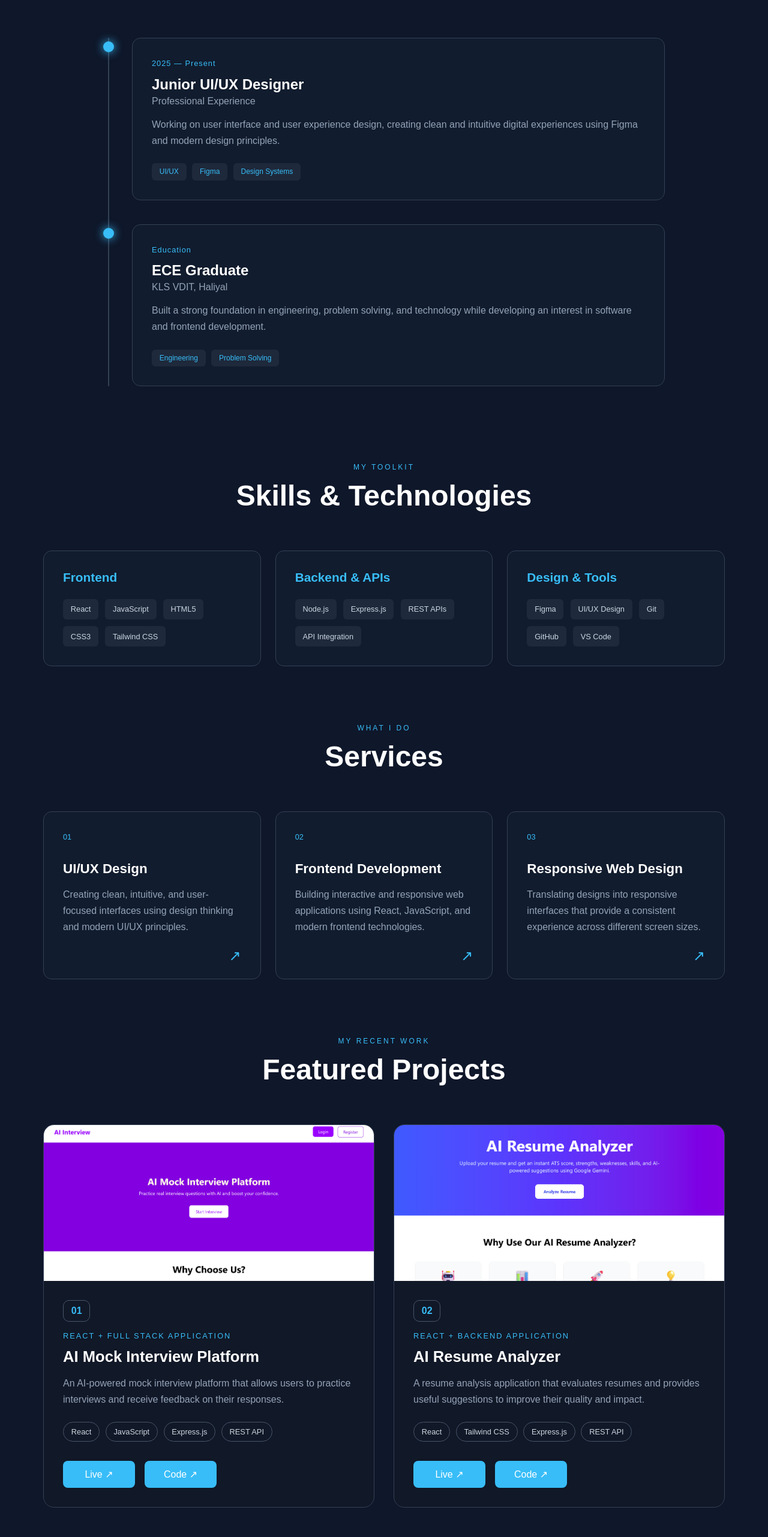
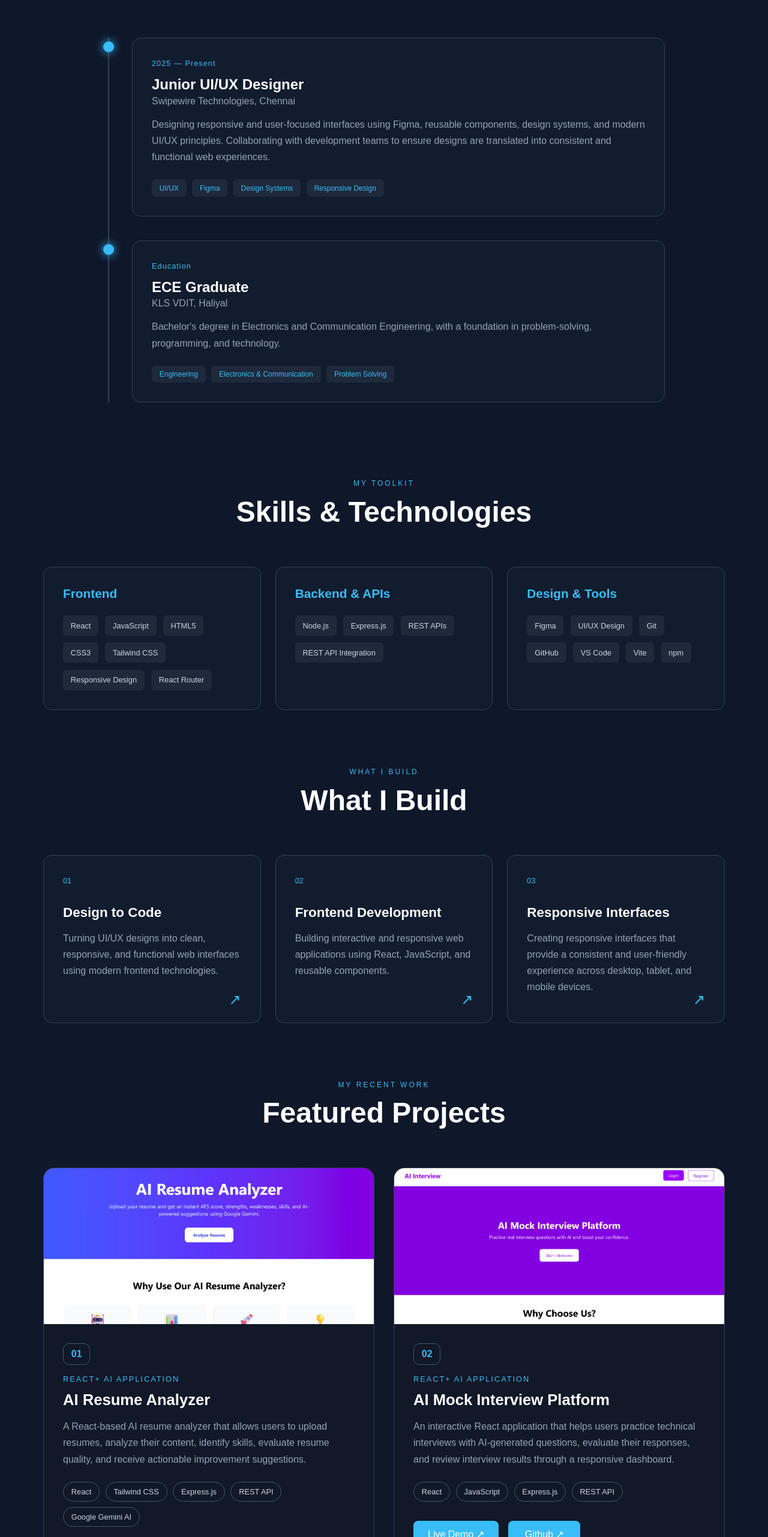
Before and after one commit to Suhasiniphatak/Portfolio-Suhasini-Phatak, a React app: page / in a window 1280 px wide. Shown: the part 1665-4228 px from the top of the page at 60% size. Built offline with nearby package versions, Linux system fonts and the light colour scheme; the HTML template or start-up script is replaced by a standard one.

Commit message:
Update portfolio content and sections

```diff
--- a/src/components/Contact.jsx
+++ b/src/components/Contact.jsx
@@ -11,16 +11,15 @@ const Contact = () => {
     >
       <div className="section-heading">
         <p>GET IN TOUCH</p>
-        <h2>Let's Work Together</h2>
+        <h2>Let's Build Something Together</h2>
       </div>
 
       <div className="contact-container">
         <div className="contact-text">
-          <h3>Have a project in mind?</h3>
+          <h3>Looking for a Frontend Developer?</h3>
 
           <p>
-            I'm always open to discussing new opportunities, frontend
-            projects, and ways to create meaningful digital experiences.
+            I'm open to frontend development opportunities where I can contribute my UI/UX experience, React skills, and passion for building user-focused web applications.
           </p>
 
           <a
--- a/src/components/Experience.jsx
+++ b/src/components/Experience.jsx
@@ -23,18 +23,17 @@ const Experience = () => {
 
             <h3>Junior UI/UX Designer</h3>
 
-            <h4>Professional Experience</h4>
+            <h4>Swipewire Technologies, Chennai</h4>
 
             <p>
-              Working on user interface and user experience design, creating
-              clean and intuitive digital experiences using Figma and modern
-              design principles.
+              Designing responsive and user-focused interfaces using Figma, reusable components, design systems, and modern UI/UX principles. Collaborating with development teams to ensure designs are translated into consistent and functional web experiences.
             </p>
 
             <div className="experience-tags">
               <span>UI/UX</span>
               <span>Figma</span>
               <span>Design Systems</span>
+              <span>Responsive Design</span>
             </div>
           </div>
         </div>
@@ -50,13 +49,12 @@ const Experience = () => {
             <h4>KLS VDIT, Haliyal</h4>
 
             <p>
-              Built a strong foundation in engineering, problem solving, and
-              technology while developing an interest in software and frontend
-              development.
+              Bachelor's degree in Electronics and Communication Engineering, with a foundation in problem-solving, programming, and technology.
             </p>
 
             <div className="experience-tags">
               <span>Engineering</span>
+              <span>Electronics & Communication</span>
               <span>Problem Solving</span>
             </div>
           </div>
--- a/src/components/Github.jsx
+++ b/src/components/Github.jsx
@@ -13,11 +13,10 @@ const Github = () => {
         <div>
           <p className="github-label">BUILDING IN PUBLIC</p>
 
-          <h2>Always learning. Always building.</h2>
+          <h2>Building. Learning. Improving.</h2>
 
           <p className="github-description">
-            I continuously work on personal projects and explore new
-            technologies to improve my frontend development skills.
+            I build and improve real-world frontend projects using React and modern web technologies while continuously strengthening my development skills.
           </p>
 
           <a
@@ -33,6 +32,10 @@ const Github = () => {
         <div className="github-visual">
           <div className="code-line">
             <span>const</span> developer = {"{"}
+          </div>
+
+          <div className="code-line indent">
+            <span>role:</span> Frontend Developer,
           </div>
 
           <div className="code-line indent">
--- a/src/components/Projects.jsx
+++ b/src/components/Projects.jsx
@@ -2,39 +2,40 @@ import { motion } from "framer-motion";
 
 const Projects = () => {
   const projects = [
+
     {
       number: "01",
+      title: "AI Resume Analyzer",
+      type: "REACT+ AI APPLICATION",
+      image: "/ai-resume-analyzer.png",
+      liveLink:
+        "https://ai-resume-analyzer-jet-chi.vercel.app/",
+      githubLink:
+        "https://github.com/Suhasiniphatak/AI-Resume-Analyzer",
+      description:
+        "A React-based AI resume analyzer that allows users to upload resumes, analyze their content, identify skills, evaluate resume quality, and receive actionable improvement suggestions.",
+      technologies: [
+        "React",
+        "Tailwind CSS",
+        "Express.js",
+        "REST API",
+        "Google Gemini AI",
+      ],
+    },
+    {
+      number: "02",
       title: "AI Mock Interview Platform",
-      type: "React + Full Stack Application",
+      type: "REACT+ AI APPLICATION",
       image: "/ai-mock-interview.png",
       liveLink:
         "https://ai-mock-interview-platform-mauve-kappa.vercel.app/",
       githubLink:
         "https://github.com/Suhasiniphatak/AI-Mock-Interview-Platform",
       description:
-        "An AI-powered mock interview platform that allows users to practice interviews and receive feedback on their responses.",
+        "An interactive React application that helps users practice technical interviews with AI-generated questions, evaluate their responses, and review interview results through a responsive dashboard.",
       technologies: [
         "React",
         "JavaScript",
-        "Express.js",
-        "REST API",
-      ],
-    },
-
-    {
-      number: "02",
-      title: "AI Resume Analyzer",
-      type: "React + Backend Application",
-      image: "/ai-resume-analyzer.png",
-      liveLink:
-        "https://ai-resume-analyzer-jet-chi.vercel.app/",
-      githubLink:
-        "https://github.com/Suhasiniphatak/AI-Resume-Analyzer",
-      description:
-        "A resume analysis application that evaluates resumes and provides useful suggestions to improve their quality and impact.",
-      technologies: [
-        "React",
-        "Tailwind CSS",
         "Express.js",
         "REST API",
       ],
@@ -95,7 +96,7 @@ const Projects = () => {
                   target="_blank"
                   rel="noreferrer"
                 >
-                  Live ↗
+                  Live Demo ↗
                 </a>
 
                 <a
@@ -103,7 +104,7 @@ const Projects = () => {
                   target="_blank"
                   rel="noreferrer"
                 >
-                  Code ↗
+                  Github ↗
                 </a>
               </div>
             </div>
--- a/src/components/Services.jsx
+++ b/src/components/Services.jsx
@@ -4,29 +4,29 @@ const Services = () => {
   const services = [
     {
       number: "01",
-      title: "UI/UX Design",
+      title: "Design to Code",
       description:
-        "Creating clean, intuitive, and user-focused interfaces using design thinking and modern UI/UX principles.",
+        "Turning UI/UX designs into clean, responsive, and functional web interfaces using modern frontend technologies.",
     },
     {
       number: "02",
       title: "Frontend Development",
       description:
-        "Building interactive and responsive web applications using React, JavaScript, and modern frontend technologies.",
+        "Building interactive and responsive web applications using React, JavaScript, and reusable components.",
     },
     {
       number: "03",
-      title: "Responsive Web Design",
+      title: "Responsive Interfaces",
       description:
-        "Translating designs into responsive interfaces that provide a consistent experience across different screen sizes.",
+        "Creating responsive interfaces that provide a consistent and user-friendly experience across desktop, tablet, and mobile devices.",
     },
   ];
 
   return (
     <section className="services">
       <div className="section-heading">
-        <p>WHAT I DO</p>
-        <h2>Services</h2>
+        <p>WHAT I BUILD</p>
+        <h2>What I Build</h2>
       </div>
 
       <div className="services-grid">
--- a/src/components/Skills.jsx
+++ b/src/components/Skills.jsx
@@ -10,6 +10,8 @@ const Skills = () => {
       "HTML5",
       "CSS3",
       "Tailwind CSS",
+      "Responsive Design",
+      "React Router",
     ],
   },
   {
@@ -18,7 +20,7 @@ const Skills = () => {
       "Node.js",
       "Express.js",
       "REST APIs",
-      "API Integration",
+      "REST API Integration",
     ],
   },
   {
@@ -29,6 +31,8 @@ const Skills = () => {
       "Git",
       "GitHub",
       "VS Code",
+      "Vite",
+      "npm",
     ],
   },
 ];
--- a/src/components/Testimonials.jsx
+++ b/src/components/Testimonials.jsx
@@ -4,17 +4,17 @@ const Testimonials = () => {
   const approaches = [
     {
       quote:
-        "I approach every project by first understanding the user and the problem before thinking about the solution.",
+        "I start by understanding the user, the problem, and the goal before building the solution.",
       title: "User First",
     },
     {
       quote:
-        "My UI/UX experience helps me think beyond just writing code and focus on creating meaningful experiences.",
-      title: "Design Thinking",
+        "My UI/UX background helps me build interfaces that are not only functional, but also intuitive, accessible, and visually consistent.",
+      title: "Design + Code",
     },
     {
       quote:
-        "I am constantly learning, experimenting, and improving my frontend development skills.",
+        "I continuously improve my frontend skills by building projects, exploring new technologies, and learning from real-world development challenges.",
       title: "Always Learning",
     },
   ];
@@ -23,7 +23,7 @@ const Testimonials = () => {
     <section className="testimonials">
       <div className="section-heading">
         <p>MY APPROACH</p>
-        <h2>What I Believe In</h2>
+        <h2>How I Build</h2>
       </div>
 
       <div className="testimonial-grid">
```
